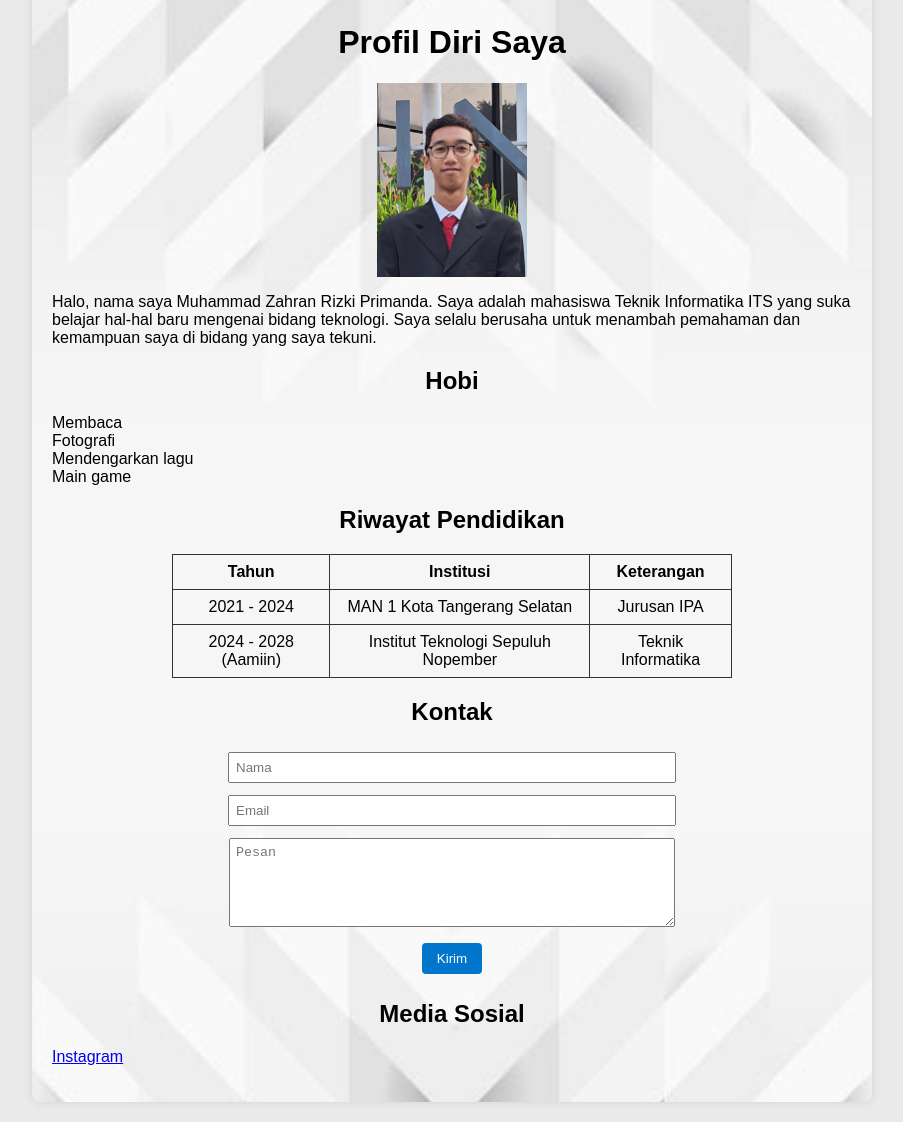
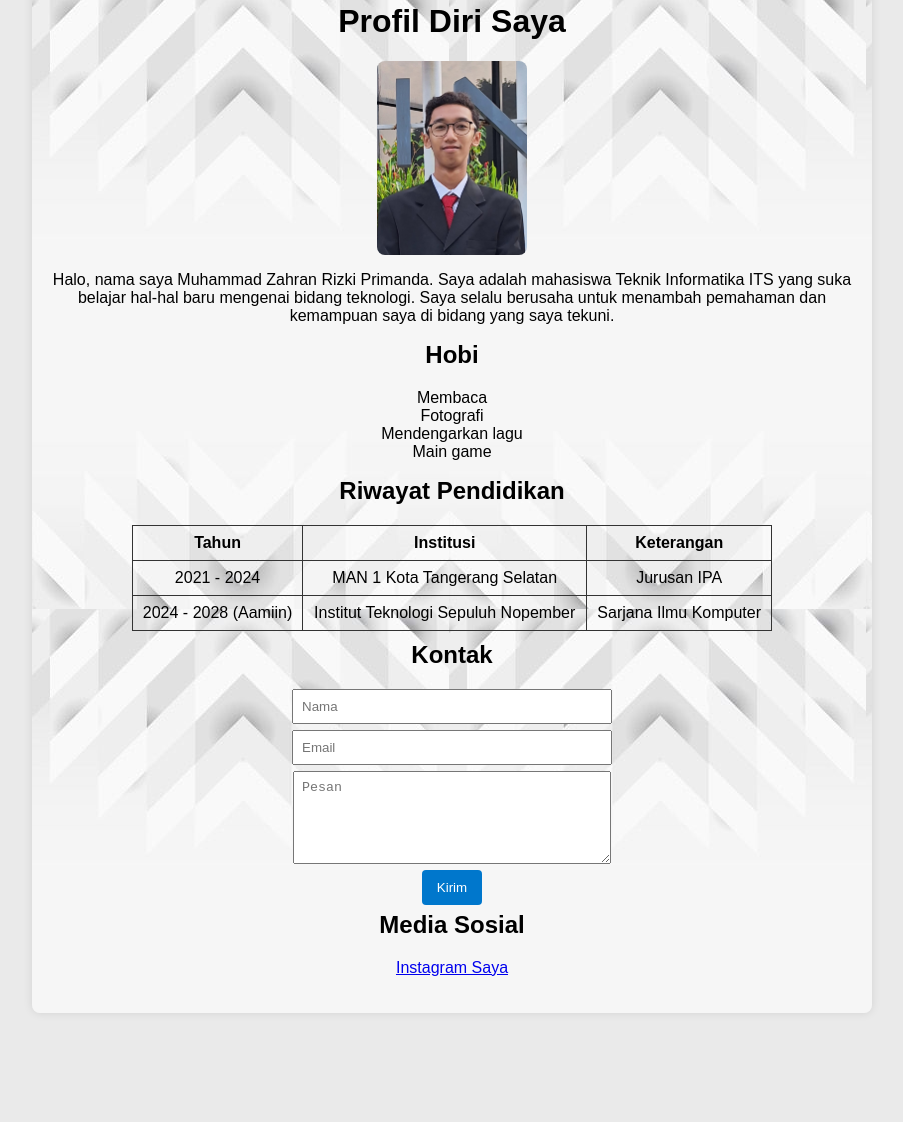
Before and after one commit to Akahazu/HTMLCV, a plain HTML site: page index.html in a window 1280 px wide. Shown: the part 37-1159 px from the top of the page, without its empty margins (188-1091 px from the left). After the commit the page ends 1070 px from the top, so only its background shows below. Drawn offline with Linux system fonts and the light colour scheme.

Commit message:
Update index.html

```diff
--- a/index.html
+++ b/index.html
@@ -15,32 +15,25 @@
     .container {
       max-width: 800px;
       margin: 20px auto;
-      background: url('Background2.jpg') center/cover no-repeat, white;
+      background: url('Background2.jpg');
       padding: 20px;
       border-radius: 8px;
       box-shadow: 0 0 10px rgba(0,0,0,0.1);
+      text-align: center;
     }
 
     h1, h2 {
-      text-align: center;
+      margin-top: 0;
     }
 
     img {
       display: block;
       margin: 0 auto 15px auto;
-    }
-
-    p, ul {
-      text-align: left;
-    }
-
-    ul {
-      list-style: none;
-      padding: 0;
+      border-radius: 8px;
     }
 
     table {
-      width: 70%;
+      width: 80%;
       margin: 10px auto;
       border-collapse: collapse;
     }
@@ -48,19 +41,18 @@
     table, th, td {
       border: 1px solid #333;
       padding: 8px;
-      text-align: center;
     }
 
     form {
-      width: 60%;
-      margin: 15px auto;
-      text-align: center;
+      margin-top: 10px;
     }
 
     form input, form textarea {
-      width: 90%;
-      padding: 6px;
-      margin: 6px 0;
+      width: 60%;
+      max-width: 300px;
+      padding: 8px;
+      margin: 6px auto;
+      display: block;
     }
 
     form input[type="submit"] {
@@ -69,7 +61,7 @@
       color: white;
       border: none;
       cursor: pointer;
-      padding: 8px 15px;
+      padding: 10px 15px;
       border-radius: 4px;
     }
 
@@ -77,8 +69,9 @@
       background: #005fa3;
     }
 
-    .sosmed {
-      text-align: left;
+    ul {
+      list-style: none;
+      padding: 0;
     }
   </style>
 </head>
@@ -118,23 +111,23 @@
       <tr>
         <td>2024 - 2028 (Aamiin)</td>
         <td>Institut Teknologi Sepuluh Nopember</td>
-        <td>Teknik Informatika</td>
+        <td>Sarjana Ilmu Komputer</td>
       </tr>
     </table>
 
     <!-- Kontak -->
     <h2>Kontak</h2>
     <form action="mailto:mzahranrizkiprimanda@gmail.com" method="post" enctype="text/plain">
-      <input type="text" name="nama" placeholder="Nama"><br>
-      <input type="email" name="email" placeholder="Email"><br>
-      <textarea name="pesan" rows="5" placeholder="Pesan"></textarea><br>
+      <input type="text" name="nama" placeholder="Nama">
+      <input type="email" name="email" placeholder="Email">
+      <textarea name="pesan" rows="5" placeholder="Pesan"></textarea>
       <input type="submit" value="Kirim">
     </form>
 
     <!-- Link Sosmed -->
     <h2>Media Sosial</h2>
-    <p class="sosmed">
-      <a href="https://instagram.com/razhelionn" target="_blank">Instagram</a>
+    <p>
+      <a href="https://instagram.com/razhelionn" target="_blank">Instagram Saya</a>
     </p>
   </div>
 
```
